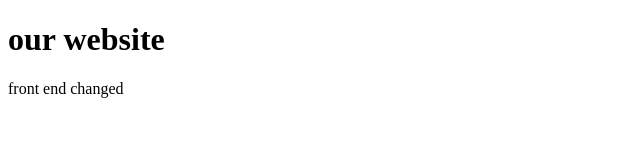
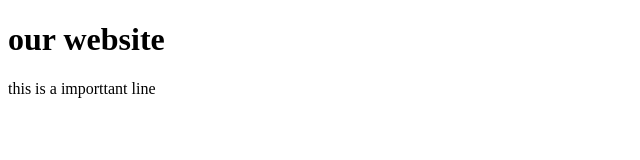
Before and after one commit to redhodom/practies, a plain HTML site: page index.html in a window 1280 px wide. Shown: the full height of the page, 0-640 px from the left. Drawn offline with Linux system fonts and the light colour scheme.

```diff
--- a/index.html
+++ b/index.html
@@ -7,6 +7,6 @@
 </head>
 <body>
     <h1>our website</h1>
-    <p>front end changed</p>
+    <p>this is a importtant line</p>
 </body>
 </html>
```
